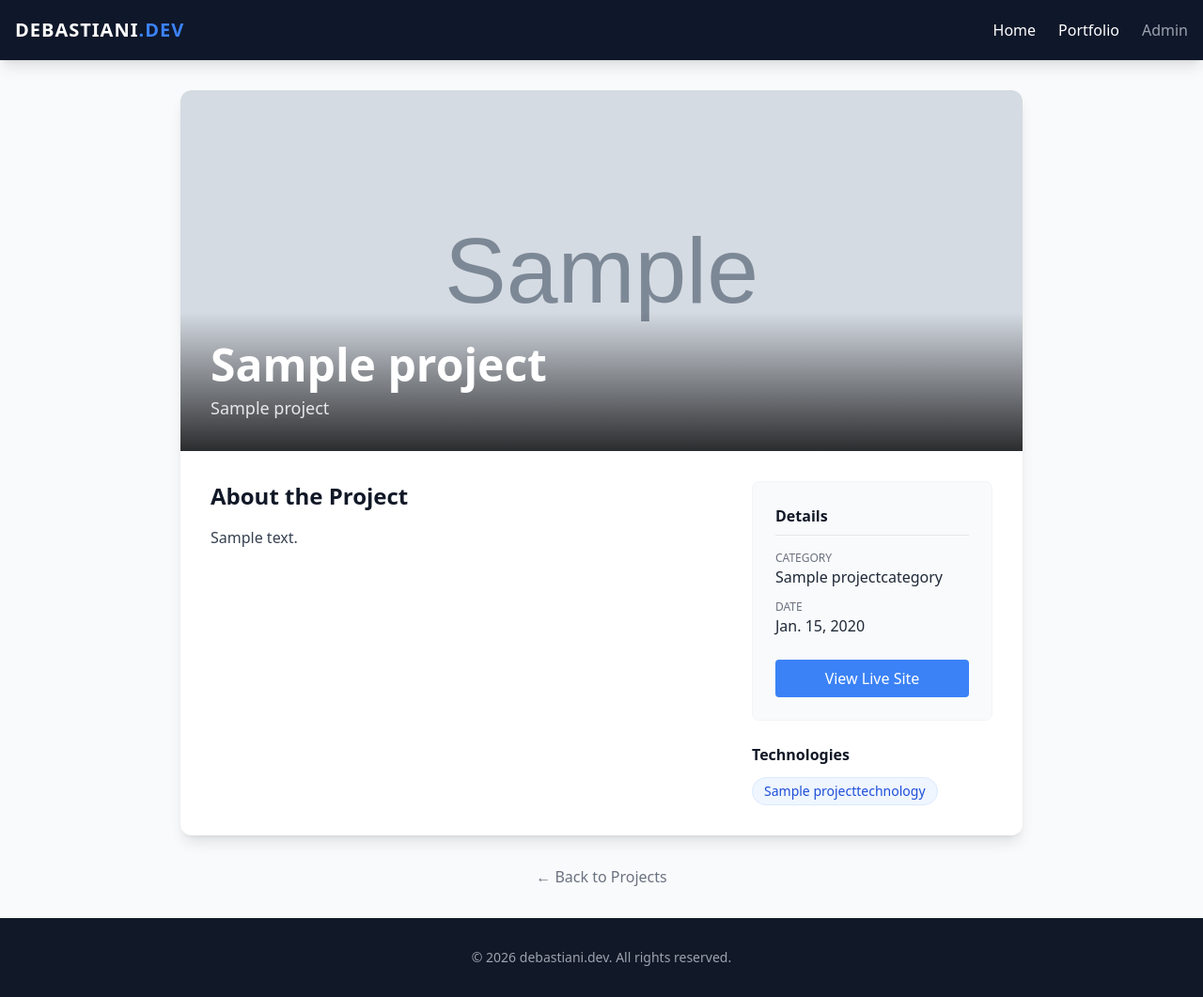
After one commit to debastiani-dev/debastiani-dev-site, a Django app: page /portfolio/00000000-0000-0000-0000-000000000001/ in a window 1280 px wide. The commit adds this page. Shown: the whole page at 94% size. Run offline with Django 5.2, Linux system fonts and the light colour scheme; tables that the repository leaves empty hold one stand-in row (values such as "Sample post"); grey boxes marked "Sample" are stand-in pictures; some libraries are stand-ins or nearby versions.

Commit message:
Templates and Views from Portfolio implemented

```diff
--- /dev/null
+++ b/apps/portfolio/templates/portfolio/project_detail.html
@@ -0,0 +1,69 @@
+{% extends "base.html" %}
+
+{% block title %}{{ project.title }} | Debastiani.dev{% endblock %}
+
+{% block content %}
+<div class="max-w-4xl mx-auto bg-white rounded-xl shadow-lg overflow-hidden">
+
+    <div class="relative h-64 md:h-96">
+        {% if project.cover_image %}
+            <img src="{{ project.cover_image.url }}" alt="{{ project.title }}" class="w-full h-full object-cover">
+        {% else %}
+            <div class="w-full h-full bg-gray-800 flex items-center justify-center text-white">No Cover Image</div>
+        {% endif %}
+        <div class="absolute bottom-0 left-0 right-0 bg-gradient-to-t from-black/80 to-transparent p-8">
+            <h1 class="text-3xl md:text-5xl font-bold text-white mb-2">{{ project.title }}</h1>
+            <p class="text-gray-200 text-lg">{{ project.customer_name }}</p>
+        </div>
+    </div>
+
+    <div class="p-8 grid grid-cols-1 md:grid-cols-3 gap-8">
+
+        <div class="md:col-span-2 prose max-w-none text-gray-700">
+            <h3 class="text-2xl font-bold mb-4 text-gray-900">About the Project</h3>
+            {{ project.long_description|linebreaks }}
+        </div>
+
+        <div class="space-y-6">
+            <div class="bg-gray-50 p-6 rounded-lg border border-gray-100">
+                <h4 class="font-bold text-gray-900 mb-4 border-b pb-2">Details</h4>
+
+                <div class="mb-3">
+                    <span class="block text-xs text-gray-500 uppercase">Category</span>
+                    <span class="font-medium text-gray-800">{{ project.category.name }}</span>
+                </div>
+
+                <div class="mb-3">
+                    <span class="block text-xs text-gray-500 uppercase">Date</span>
+                    <span class="font-medium text-gray-800">{{ project.started_at }}</span>
+                </div>
+
+                {% if project.live_url %}
+                <div class="mt-6">
+                    <a href="{{ project.live_url }}" target="_blank" class="block w-full text-center bg-accent text-white py-2 rounded hover:bg-blue-600 transition">
+                        View Live Site
+                    </a>
+                </div>
+                {% endif %}
+            </div>
+
+            <div>
+                <h4 class="font-bold text-gray-900 mb-3">Technologies</h4>
+                <div class="flex flex-wrap gap-2">
+                    {% for tech in project.technologies.all %}
+                        <span class="px-3 py-1 bg-blue-50 text-blue-700 rounded-full text-sm font-medium border border-blue-100">
+                            {{ tech.name }}
+                        </span>
+                    {% endfor %}
+                </div>
+            </div>
+        </div>
+    </div>
+</div>
+
+<div class="mt-8 text-center">
+    <a href="{% url 'portfolio:list' %}" class="text-gray-500 hover:text-gray-900 font-medium">
+        ← Back to Projects
+    </a>
+</div>
+{% endblock %}
--- /dev/null
+++ b/apps/portfolio/urls.py
@@ -0,0 +1,9 @@
+from django.urls import path
+from apps.portfolio.views.projects import ProjectListView, ProjectDetailView
+
+app_name = "portfolio"
+
+urlpatterns = [
+    path("", ProjectListView.as_view(), name="list"),
+    path("<uuid:pk>/", ProjectDetailView.as_view(), name="detail"),
+]
--- /dev/null
+++ b/apps/portfolio/views/projects.py
@@ -0,0 +1,18 @@
+from django.views.generic import ListView, DetailView
+from apps.portfolio.models import Project
+
+class ProjectListView(ListView):
+    model = Project
+    template_name = "portfolio/project_list.html"
+    context_object_name = "projects"
+
+    def get_queryset(self):
+        # Show only featured/active projects, ordered by most recent
+        return Project.objects.select_related("category").prefetch_related("technologies").order_by("-started_at")
+
+class ProjectDetailView(DetailView):
+    model = Project
+    template_name = "portfolio/project_detail.html"
+    context_object_name = "project"
+    # NOTE: We use UUID as the primary key
+    pk_url_kwarg = "pk"
--- a/core/urls.py
+++ b/core/urls.py
@@ -16,7 +16,7 @@ Including another URLconf
 """
 
 from django.contrib import admin
-from django.urls import path
+from django.urls import path, include
 from django.conf import settings
 from django.conf.urls.static import static
 from django.views.generic import TemplateView
@@ -24,6 +24,7 @@ from django.views.generic import TemplateView
 
 urlpatterns = [
     path("admin/", admin.site.urls),
+    path("portfolio/", include("apps.portfolio.urls", namespace="portfolio")),
     path('', TemplateView.as_view(template_name='home.html'), name='home'),
 ]
 
--- a/templates/partials/navbar.html
+++ b/templates/partials/navbar.html
@@ -7,7 +7,8 @@
 
             <div class="hidden md:flex space-x-6">
                 <a href="/" class="hover:text-accent transition">Home</a>
-                <a href="#" class="hover:text-accent transition">Portfolio</a> <a href="/admin/" class="text-gray-400 hover:text-white transition">Admin</a>
+                <a href="{% url 'portfolio:list' %}" class="hover:text-accent transition">Portfolio</a>
+                <a href="/admin/" class="text-gray-400 hover:text-white transition">Admin</a>
             </div>
         </div>
     </div>
```
Also changed, not shown: apps/portfolio/templates/portfolio/project_list.html (added, +46 -0 lines), apps/portfolio/views/__init__.py (added).
